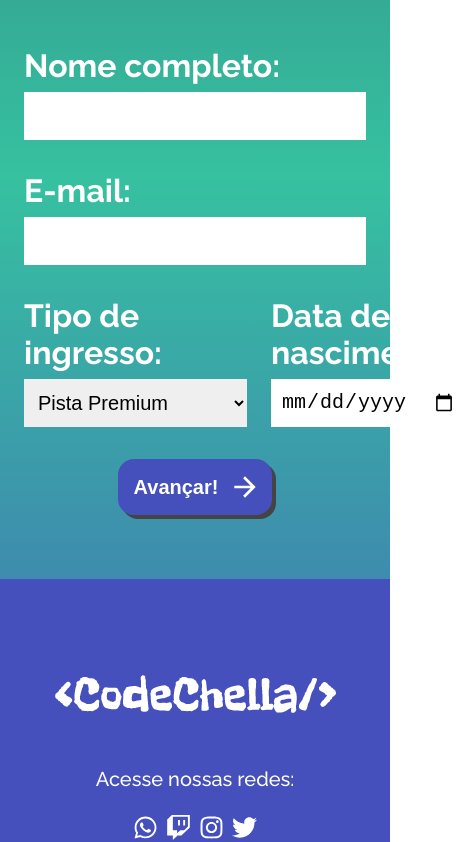
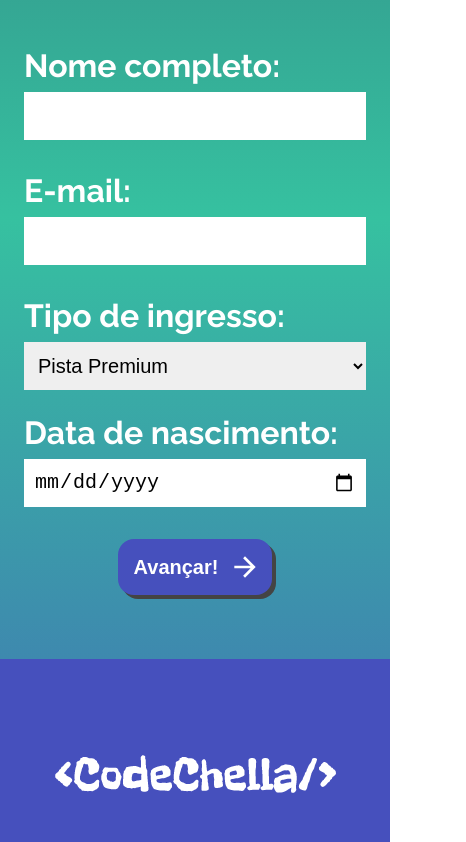
Before and after one commit to yapeansa/codechella, a React (Vite) app: page /ingresso in a window 390 px wide. Shown: the part 769-1611 px from the top of the page, 466 px wide, since content can reach past the window. Built offline with nearby package versions, Linux system fonts and the light colour scheme; a web font is replaced by a local one.

Commit message:
Responsividade.

```diff
--- a/src/pages/Ingresso/FormularioIngresso/index.jsx
+++ b/src/pages/Ingresso/FormularioIngresso/index.jsx
@@ -46,6 +46,11 @@ const Formulario = styled.form`
                 font-size: 20px;
                 outline: none;
             }
+        }
+    }
+    @media screen and (max-width: 768px) {
+        .especificidades {
+            flex-direction: column;
         }
     }
 `;
```
